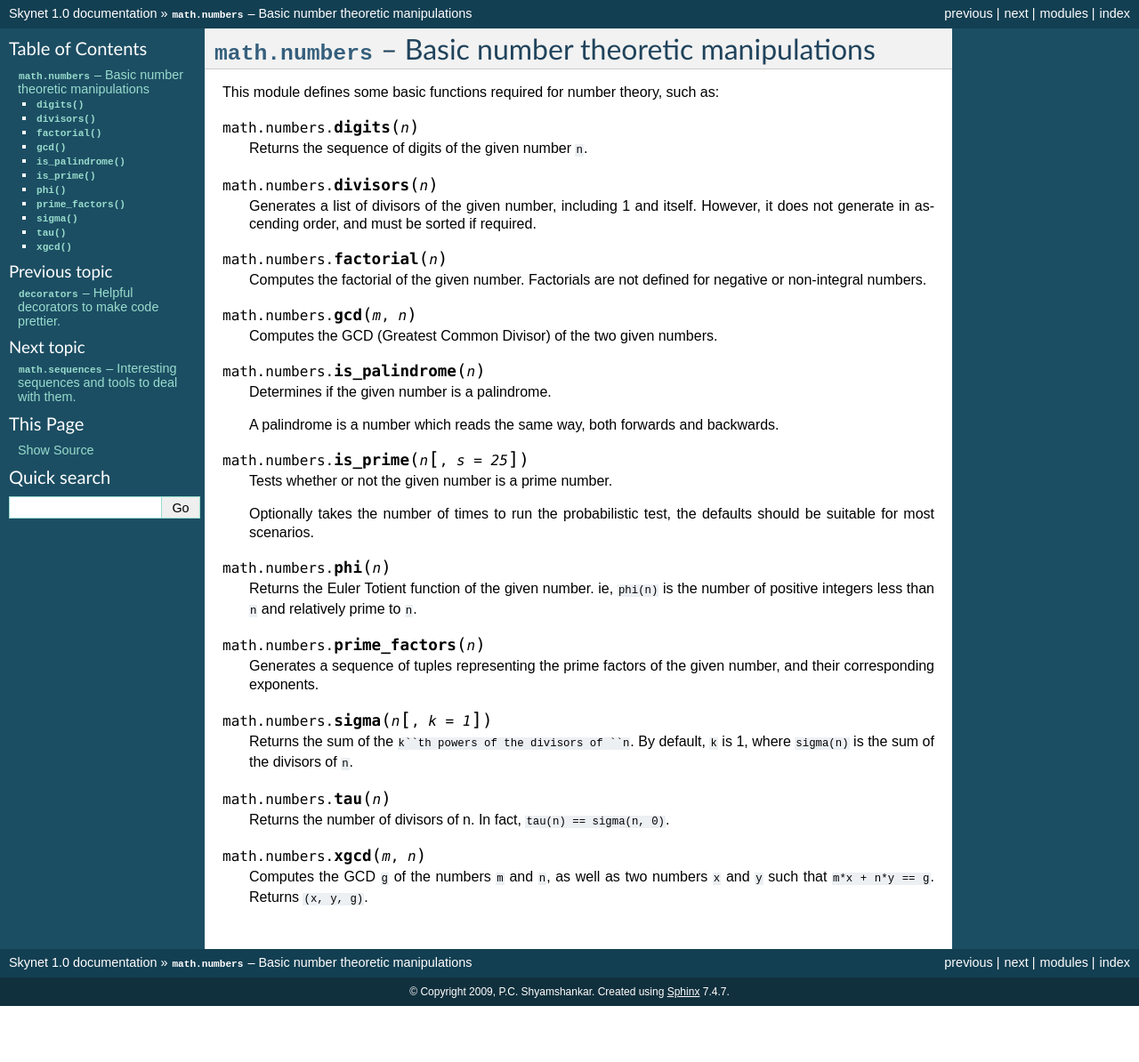
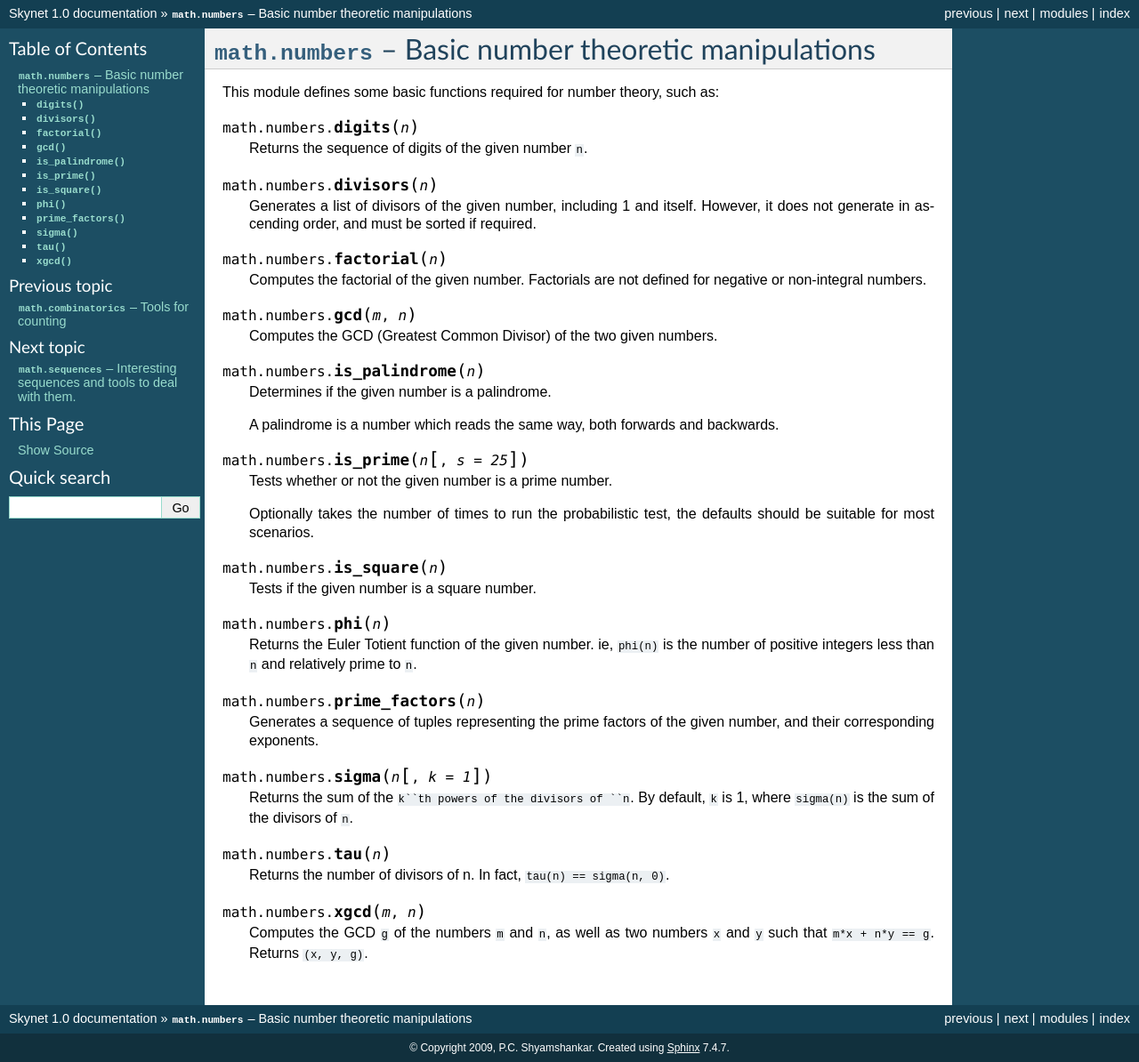
Before and after one commit to sykloid/skynet, a Sphinx documentation site: the page built from doc/source/math/numbers.rst, in a window 1280 px wide. Shown: the whole page at 89% size. Built offline with Sphinx 7.4.7, drawn with Linux system fonts in a browser that asks for light colours; formulas are drawn with MathJax 3; before the commit the page ends 1131 px from its top, so only the background shows below that.

Commit message:
Added documentation for is_square.

```diff
--- a/doc/source/index.rst
+++ b/doc/source/index.rst
@@ -12,6 +12,7 @@ Contents:
     :maxdepth: 2
 
     decorators
+    math/combinatorics
     math/numbers
     math/sequences
     profile
--- a/doc/source/math/numbers.rst
+++ b/doc/source/math/numbers.rst
@@ -40,6 +40,10 @@ This module defines some basic functions required for number theory, such as:
     Optionally takes the number of times to run the probabilistic test, the
     defaults should be suitable for most scenarios.
 
+.. function:: is_square(n)
+
+    Tests if the given number is a square number.
+
 .. function:: phi(n)
 
     Returns the Euler Totient function of the given number. ie, ``phi(n)`` is
```
